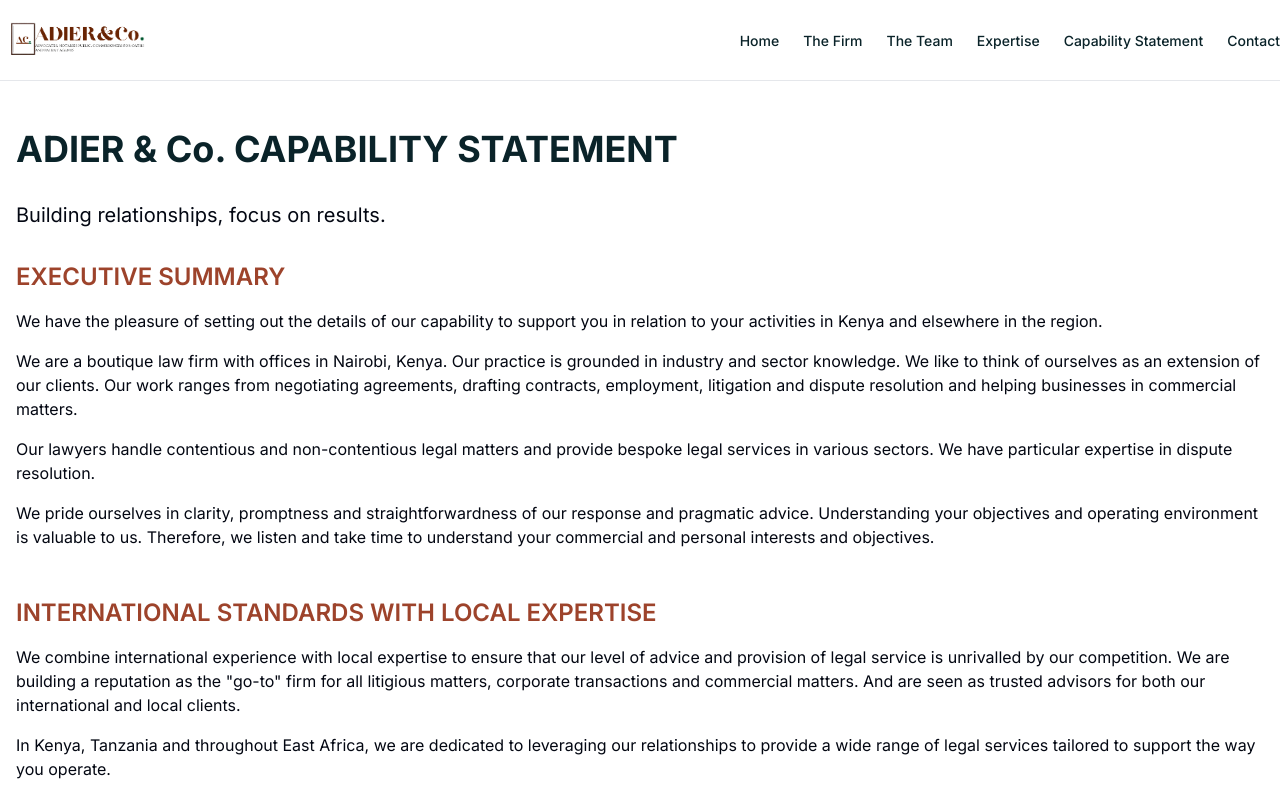
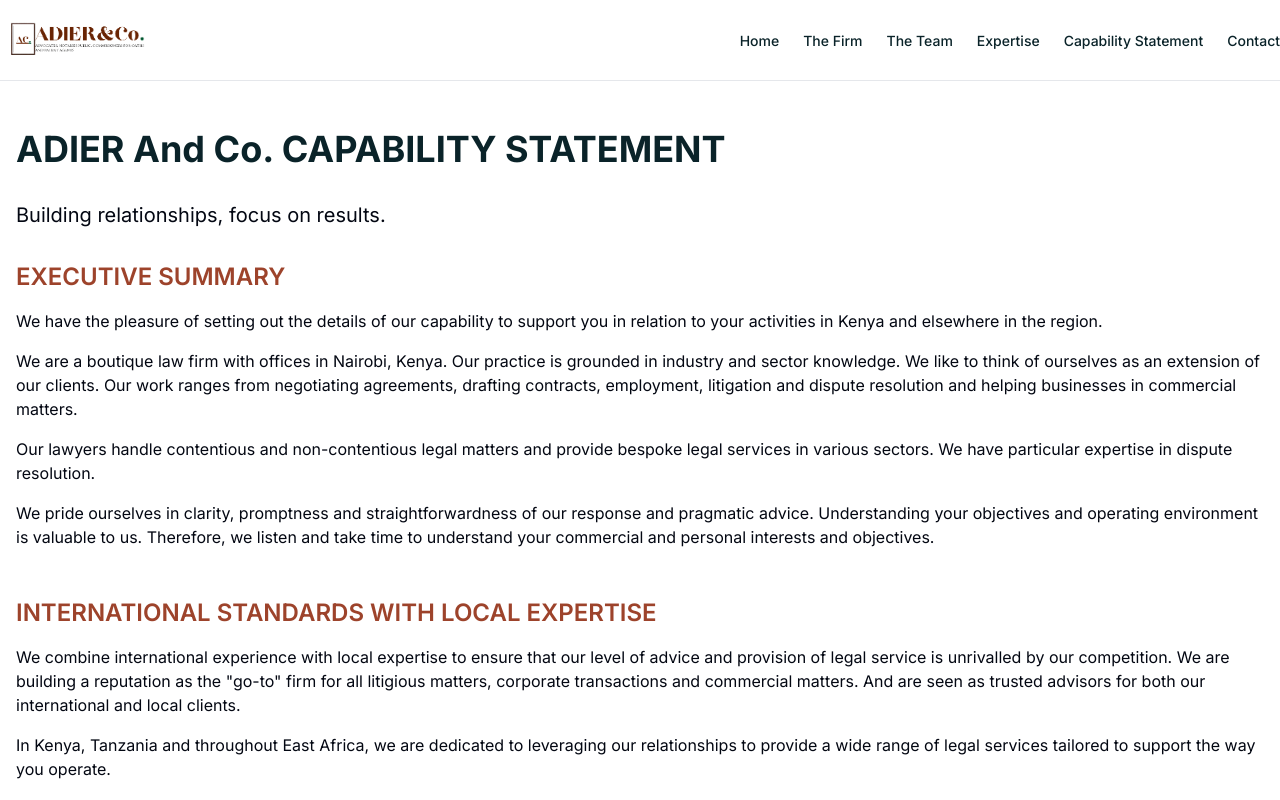
Before and after one commit to Stevenalenga/adierandco, a Next.js app: page /capability-statement in a window 1280 px wide. Shown: the top 800 px of the page. Built offline with nearby package versions, Linux system fonts and the light colour scheme.

Commit message:
"apos errors fixed"

```diff
--- a/app/capability-statement/page.tsx
+++ b/app/capability-statement/page.tsx
@@ -1,10 +1,10 @@
-import { Button } from "@/components/ui/button"
-import Link from "next/link"
+import { Button } from '@/components/ui/button';
+import Link from 'next/link';
 
 export default function CapabilityStatementPage() {
   return (
     <div className="container mx-auto px-4 py-12">
-      <h1 className="text-4xl font-bold text-[rgb(10,35,41)] mb-8">ADIER & Co. CAPABILITY STATEMENT</h1>
+      <h1 className="text-4xl font-bold text-[rgb(10,35,41)] mb-8">ADIER And Co. CAPABILITY STATEMENT</h1>
       <p className="text-xl mb-8">Building relationships, focus on results.</p>
 
       <section className="mb-12">
@@ -26,10 +26,13 @@
       <section className="mb-12">
         <h2 className="text-2xl font-semibold text-[rgb(157,67,43)] mb-4">INTERNATIONAL STANDARDS WITH LOCAL EXPERTISE</h2>
         <p className="mb-4">
-          We combine international experience with local expertise to ensure that our level of advice and provision of legal service is unrivalled by our competition. We are building a reputation as the "go-to" firm for all litigious matters, corporate transactions and commercial matters. And are seen as trusted advisors for both our international and local clients.
+          We combine international experience with local expertise to ensure that our level of advice and provision of legal service is unrivalled by our competition.
+          We are building a reputation as the &quot;go-to&quot; firm for all litigious matters, corporate transactions and commercial matters.
+          And are seen as trusted advisors for both our international and local clients.
         </p>
         <p className="mb-4">
-          In Kenya, Tanzania and throughout East Africa, we are dedicated to leveraging our relationships to provide a wide range of legal services tailored to support the way you operate.
+          In Kenya, Tanzania and throughout East Africa,
+          we are dedicated to leveraging our relationships to provide a wide range of legal services tailored to support the way you operate.
         </p>
         <p className="mb-4">
           Having close relationships with internationally qualified lawyers complementing local qualifications is a model which allows us to deliver a much more responsive service than other law firms established in the region.
@@ -40,5 +43,5 @@
         <Link href="/contact">Contact Us for More Information</Link>
       </Button>
     </div>
-  )
+  );
 }
--- a/app/contact/page.tsx
+++ b/app/contact/page.tsx
@@ -9,7 +9,6 @@
 import {
   Form,
   FormControl,
-  FormDescription,
   FormField,
   FormItem,
   FormLabel,
@@ -73,7 +72,8 @@
       <div className="grid md:grid-cols-2 gap-12">
         <div>
           <h2 className="text-2xl font-semibold text-[rgb(157,67,43)] mb-4">Get in Touch</h2>
-          <p className="mb-6">We're here to help and answer any question you might have. We look forward to hearing from you.</p>
+          <p className="mb-6">We are here to help and answer any question you might have.
+            We look forward to hearing from you.</p>
 
           <div className="space-y-4">
             <div className="flex items-center">
--- a/app/expertise/page.tsx
+++ b/app/expertise/page.tsx
@@ -4,7 +4,7 @@
 export default function CapabilityStatementPage() {
   return (
     <div className="container mx-auto px-4 py-12">
-      <h1 className="text-4xl font-bold text-[rgb(10,35,41)] mb-8">ADIER & Co. CAPABILITY STATEMENT</h1>
+      <h1 className="text-4xl font-bold text-[rgb(10,35,41)] mb-8">ADIER &amp; Co. CAPABILITY STATEMENT</h1>
       <p className="text-xl mb-8 text-[rgb(157,67,43)]">Building Relationships and Delivering Results</p>
 
       <section className="mb-12">
@@ -24,9 +24,9 @@
       </section>
 
       <section className="mb-12">
-        <h2 className="text-2xl font-semibold text-[rgb(157,67,43)] mb-4">International Standards and local expertise</h2>
+        <h2 className="text-2xl font-semibold text-[rgb(157,67,43)] mb-4">International Standards and Local Expertise</h2>
         <p className="mb-4">
-          ADIER & Co. merges international experience with local expertise, ensuring that our legal advice and services stand out in the competitive landscape. We are recognized as the "go-to" firm for litigation, corporate transactions, and commercial matters, trusted by both international and local clients.
+          ADIER and Co. merges international experience with local expertise, ensuring that our legal advice and services stand out in the competitive landscape. We are recognized as the &quot;go-to&quot; firm for litigation, corporate transactions, and commercial matters, trusted by both international and local clients.
         </p>
         <p className="mb-4">
           Operating in Kenya, Tanzania, and throughout East Africa, we leverage our relationships and regional knowledge to deliver legal solutions tailored to your specific operations.
--- a/app/firm/page.tsx
+++ b/app/firm/page.tsx
@@ -1,5 +1,5 @@
 import Image from 'next/image'
-import { Button } from "@/components/ui/button"
+
 
 export default function AboutFirmPage() {
   return (
```
